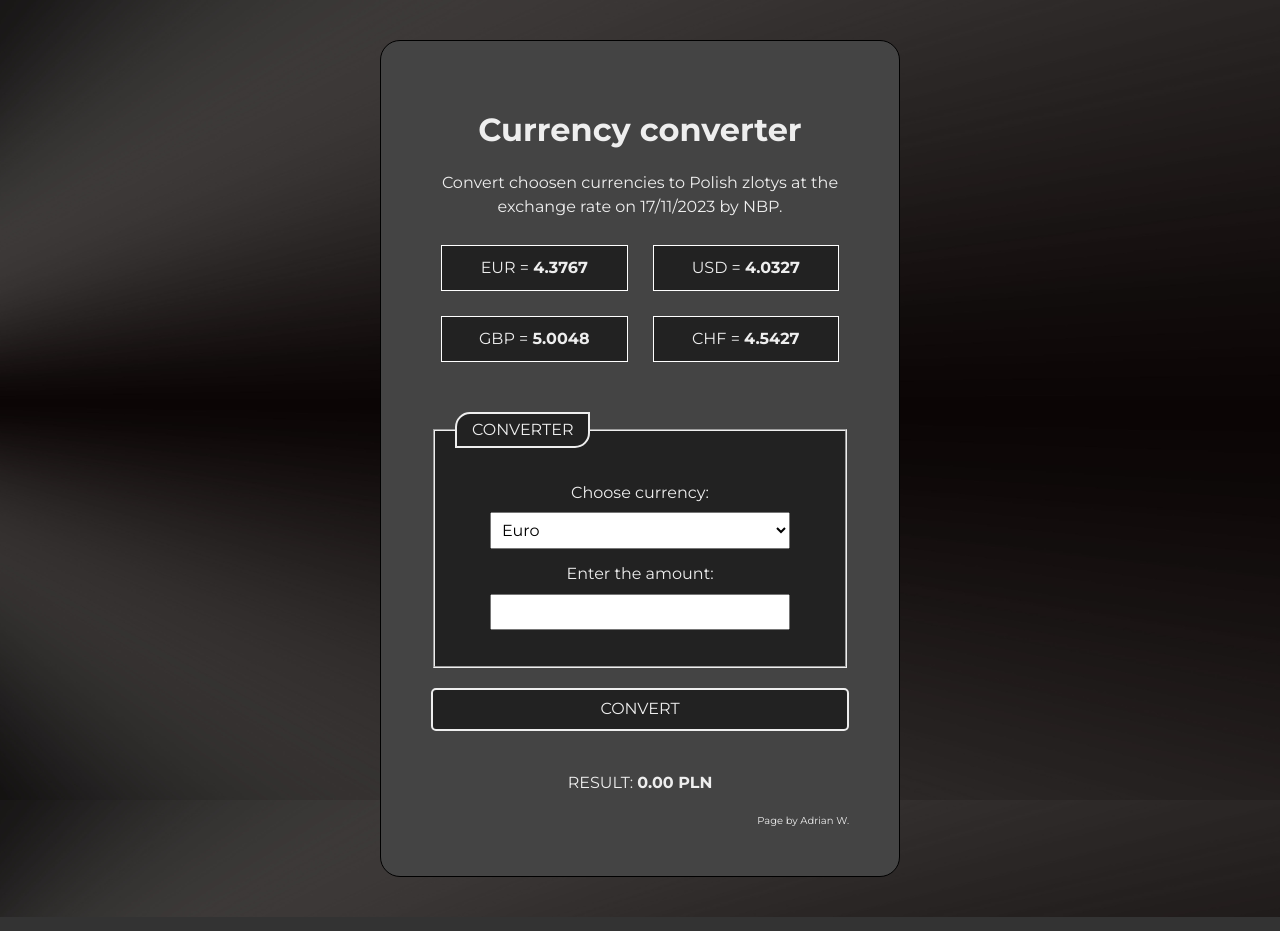
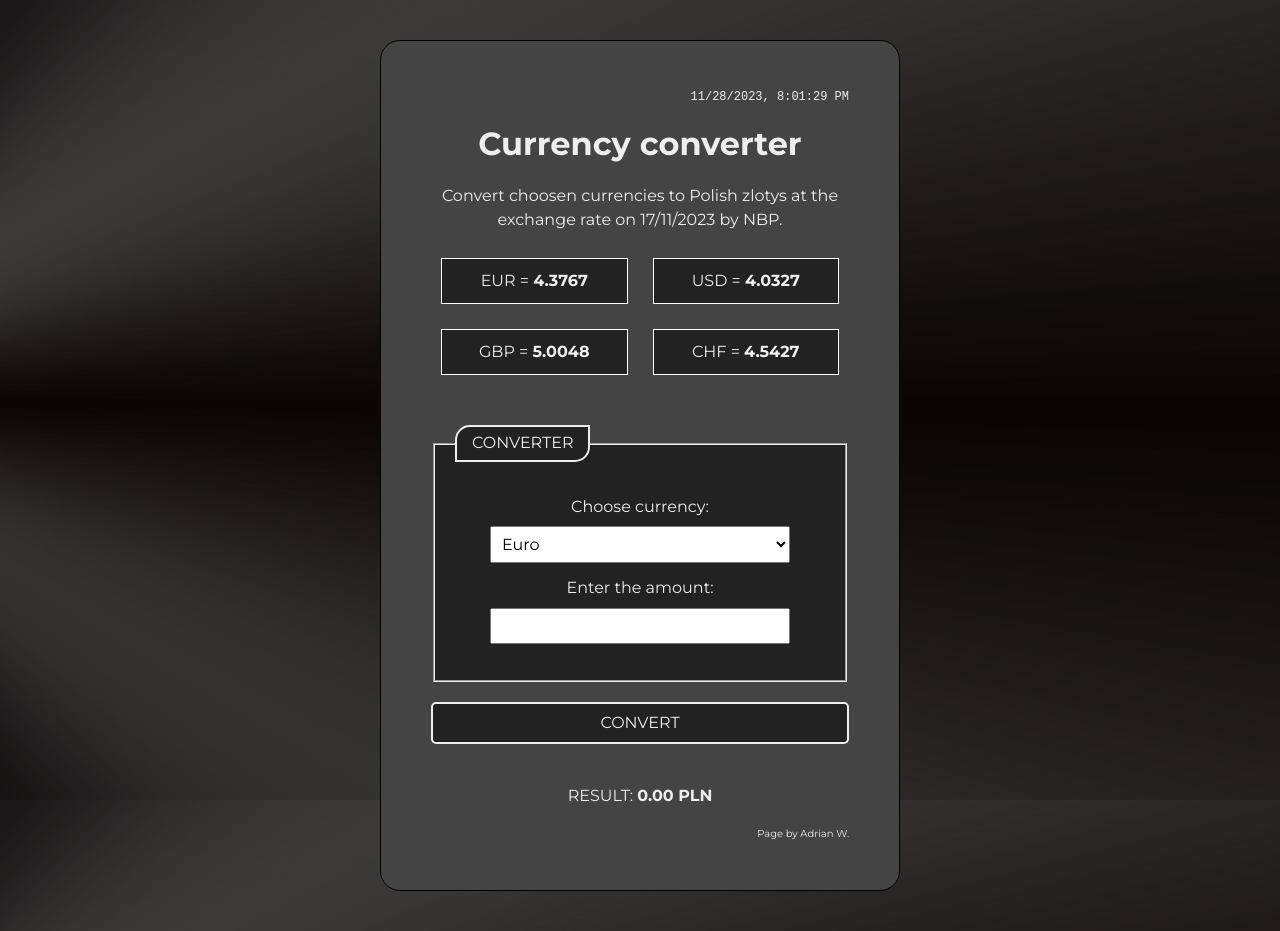
Before and after one commit to Adrode/currency-converter-react, a React (Create React App) app: page / in a window 1280 px wide. Built offline with nearby package versions, Linux system fonts and the light colour scheme.

Commit message:
time and date displaying

```diff
--- a/src/App/App.js
+++ b/src/App/App.js
@@ -1,4 +1,4 @@
-import { useState } from 'react';
+import { useState, useEffect } from 'react';
 import { currencies } from "./currencies";
 import Container from "../Container";
 import Header from "../Header";
@@ -9,6 +9,7 @@ import Form from "../Form";
 
 function App() {
   const [result, setResult] = useState(0);
+  const [date, setDate] = useState(new Date().toLocaleString());
 
   const countResult = (currency, inputValue) => {
     const rate = currencies.find(({ name }) => name === currency).rate;
@@ -16,9 +17,17 @@ function App() {
     setResult(inputValue * rate);
   };
 
+  useEffect(() => {
+    setInterval(() => {
+      setDate(date => date = new Date().toLocaleString());
+      console.log(date); // do sprawdzenia
+    }, 1000);
+  }, [date])
+
   return (
     <Container>
       <Header
+        date={date}
         title="Currency converter"
       />
       <Paragraph
--- a/src/Header/index.js
+++ b/src/Header/index.js
@@ -1,11 +1,16 @@
 import "./style.css";
 
-const Header = ({ title }) => (
-    <header className="header">
-        <h1 className="header__title">
-            {title}
-        </h1>
-    </header>
-);
+const Header = ({ title, date }) => {
+    return (
+        <header className="header">
+            <p className="header__date">
+                {date}
+            </p>
+            <h1 className="header__title">
+                {title}
+            </h1>
+        </header>
+    )
+};
 
 export default Header;
--- a/src/Header/style.css
+++ b/src/Header/style.css
@@ -1,3 +1,10 @@
 .header__title {
     text-align: center;
 }
+
+.header__date {
+    text-align: right;
+    font-size: small;
+    font-family: monospace;
+    margin: 0;
+}
```
